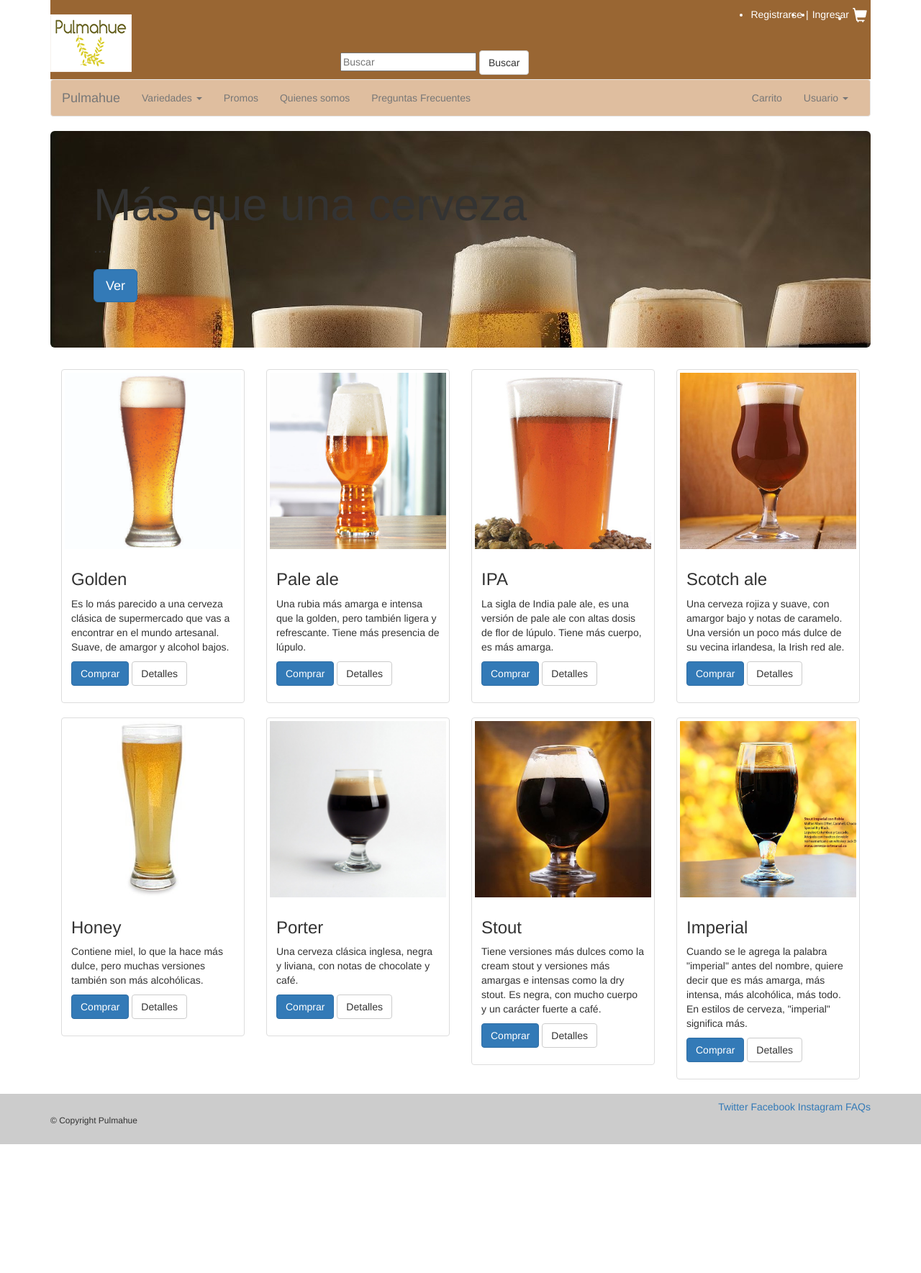
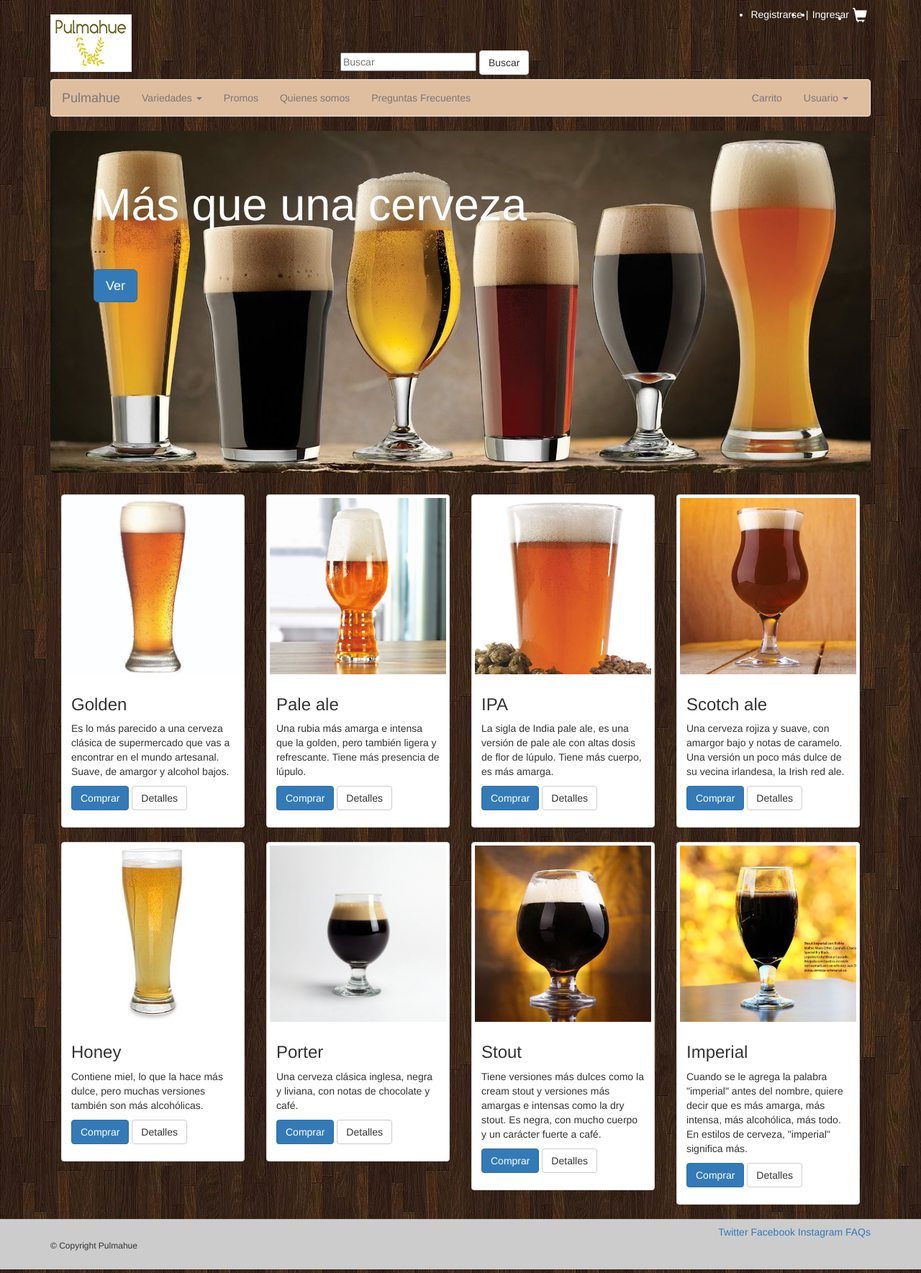
Before and after one commit to nanobonilla1909/TRAB-INTEGRADOR-FS4, a PHP site: page / in a window 1280 px wide. Shown: the whole page at 72% size. Before the commit the page ends 1590 px from the top, so only its background shows below. Run offline with PHP 8.4, Linux system fonts and the light colour scheme; some libraries are stand-ins or nearby versions.

Commit message:
modificarbanner y fondo

```diff
--- a/css/style.css
+++ b/css/style.css
@@ -1,10 +1,19 @@
 .jumbotron{
-  background: url('../img/banner.jpg')
+  background: url('../img/banner3.jpg');
+  height: 475px;
+}
+
+.jumbotron h1{
+  color: white;
+}
+
+body{
+  background: url('../img/bg-fondo.jpg')
 }
 
 header{
   overflow: hidden;
-  background-color: #996633;
+  /*background-color: #996633;*/
 }
 
 .logo {
```
Also changed, not shown: img/banner2.jpg (added), img/banner3.jpg (added), img/bg-fondo.jpg (added).
